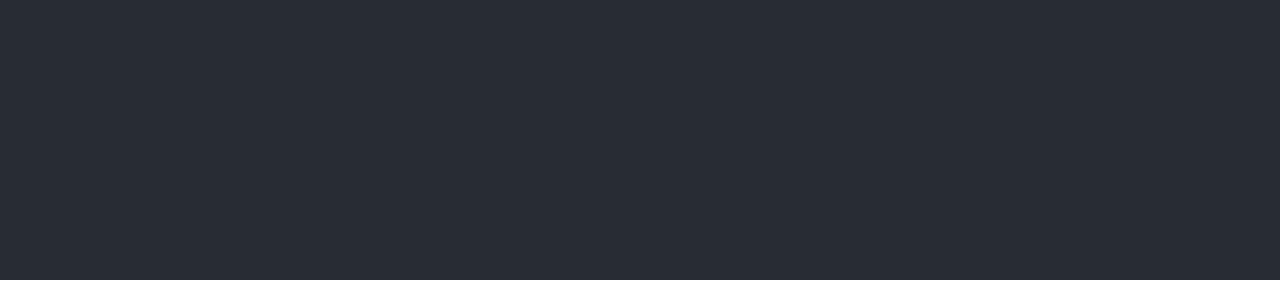
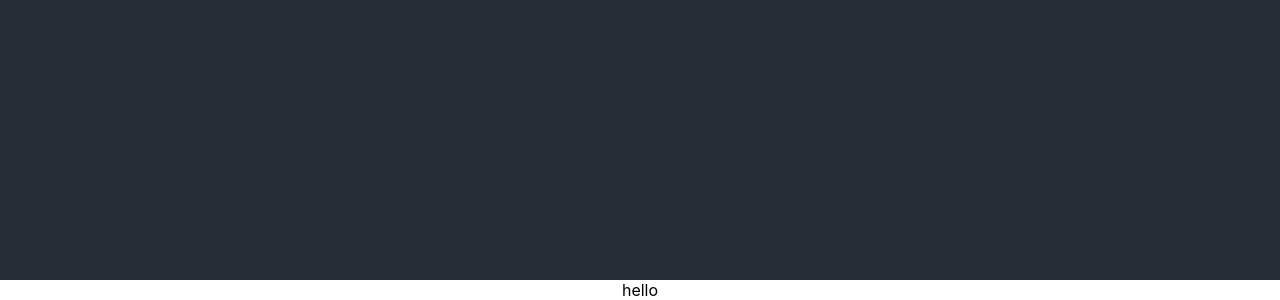
Before and after one commit to erik-sandoval/IE-SD-HACKATHON-09-27-19, a React (Create React App) app in the folder front-end-react/: page /github-api in a window 1280 px wide. Shown: the part 520-820 px from the top of the page. Built offline with nearby package versions, Linux system fonts and the light colour scheme.

Commit message:
added test url for github api.

```diff
--- a/front-end-react/src/App.js
+++ b/front-end-react/src/App.js
@@ -1,10 +1,18 @@
 import React from "../node_modules/react";
 import "./App.css";
+import { BrowserRouter as Router, Switch, Route, Link } from "react-router-dom";
+import GithubApi from "./Components/GithubApi";
+
+
 
 function App() {
   return (
     <div className='App'>
       <header className='App-header'></header>
+      <Router>
+
+        <Route path="/github-api" component={GithubApi}/>
+      </Router>
     </div>
   );
 }
--- /dev/null
+++ b/front-end-react/src/Components/GithubApi.js
@@ -0,0 +1,14 @@
+import axios from 'axios'
+import React, {useState, useEffect} from 'react';
+
+const GithubApi = () => {
+const [data, setData] = useState([])
+
+useEffect(() => {
+
+})
+
+return <div>hello</div>
+}
+
+export default GithubApi;
```
